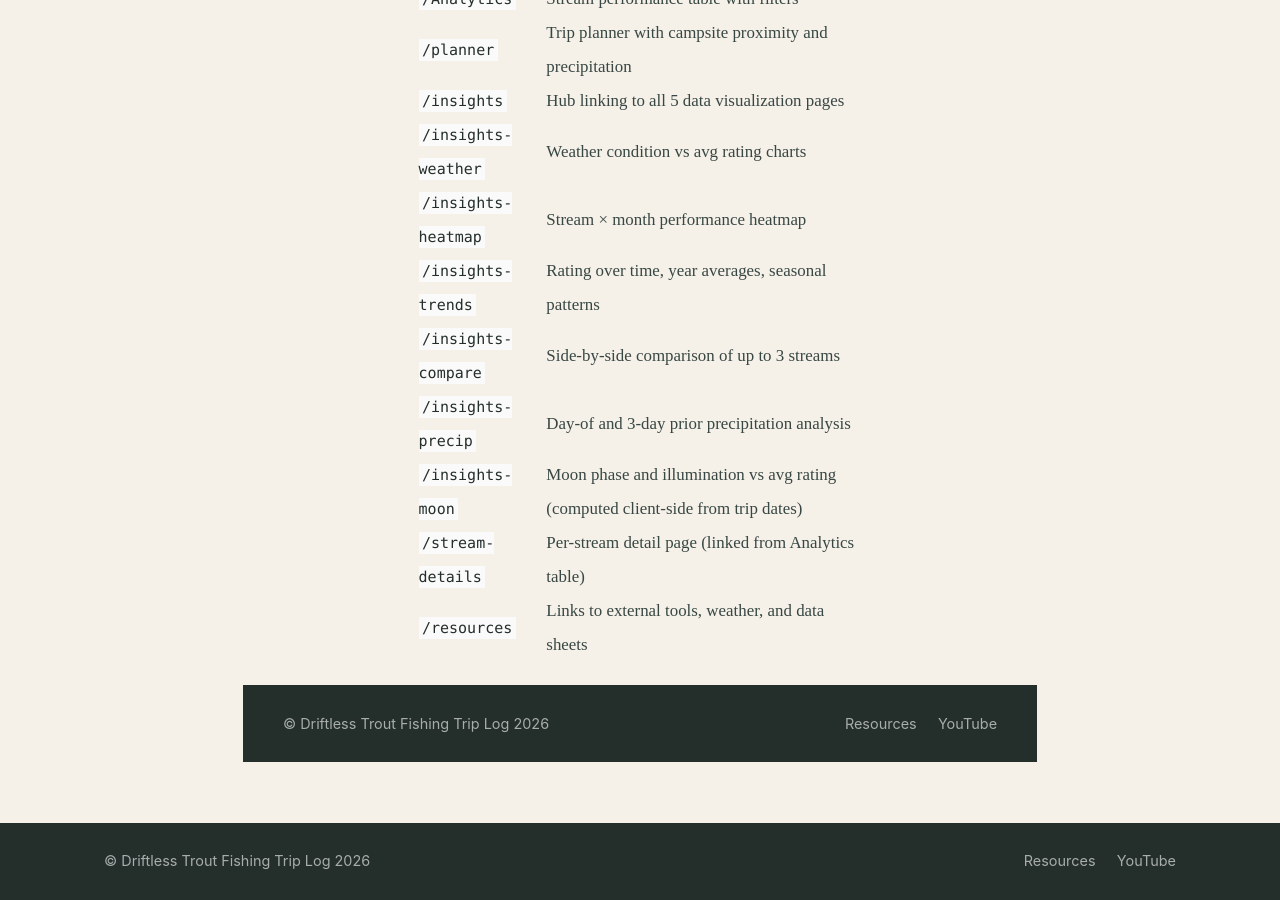
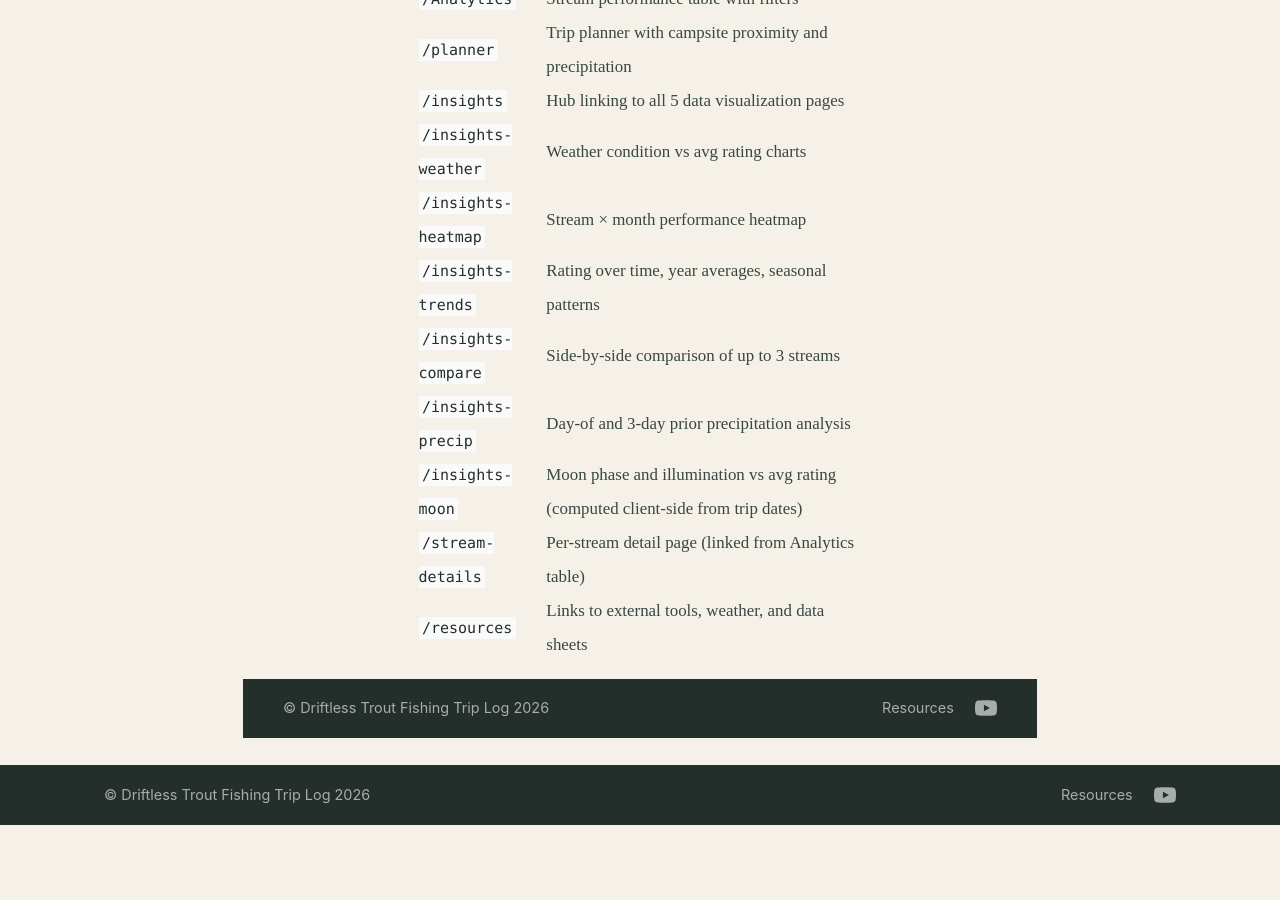
Before and after one commit to Cyro6/cyro6.github.io, a Jekyll site: the page built from NOTES.md, in a window 1280 px wide and 900 px high, scrolled down 2497 px. Built offline with Jekyll 4.4.1, drawn with Linux system fonts in a browser that asks for light colours; our own code applies the rules of GitHub Pages for plain Markdown files; after the commit the page ends 3322 px from its top, so only the background shows below that.

Commit message:
Make footer sticky and replace YouTube text with icon
Co-Authored-By: Claude Sonnet 4.6 <noreply@anthropic.com>

```diff
--- a/_includes/site-footer.html
+++ b/_includes/site-footer.html
@@ -1,9 +1,13 @@
-<footer style="background:#242e2b;color:#a8adac;padding:1.25rem 0;margin-top:2rem;font-family:'Inter',sans-serif;font-size:.85rem;">
+<footer style="position:sticky;bottom:0;z-index:1000;background:#242e2b;color:#a8adac;padding:.75rem 0;font-family:'Inter',sans-serif;font-size:.85rem;">
   <div style="max-width:1200px;margin:0 auto;padding:0 5%;display:flex;align-items:center;justify-content:space-between;flex-wrap:wrap;gap:.75rem;">
     <span>&copy; {{ site.title }} {{ site.time | date: '%Y' }}</span>
     <nav style="display:flex;gap:1.25rem;align-items:center;">
       <a href="/resources" style="color:#a8adac;text-decoration:none;">Resources</a>
-      <a href="{{ site.youtube_url }}" target="_blank" rel="noopener" style="color:#a8adac;text-decoration:none;">YouTube</a>
+      <a href="{{ site.youtube_url }}" target="_blank" rel="noopener" style="color:#a8adac;display:flex;align-items:center;" title="YouTube">
+        <svg xmlns="http://www.w3.org/2000/svg" width="22" height="22" viewBox="0 0 24 24" fill="currentColor" aria-label="YouTube">
+          <path d="M23.5 6.2a3 3 0 0 0-2.1-2.1C19.5 3.5 12 3.5 12 3.5s-7.5 0-9.4.6A3 3 0 0 0 .5 6.2 31 31 0 0 0 0 12a31 31 0 0 0 .5 5.8 3 3 0 0 0 2.1 2.1c1.9.6 9.4.6 9.4.6s7.5 0 9.4-.6a3 3 0 0 0 2.1-2.1A31 31 0 0 0 24 12a31 31 0 0 0-.5-5.8zM9.75 15.5v-7l6.5 3.5-6.5 3.5z"/>
+        </svg>
+      </a>
     </nav>
   </div>
 </footer>
```
